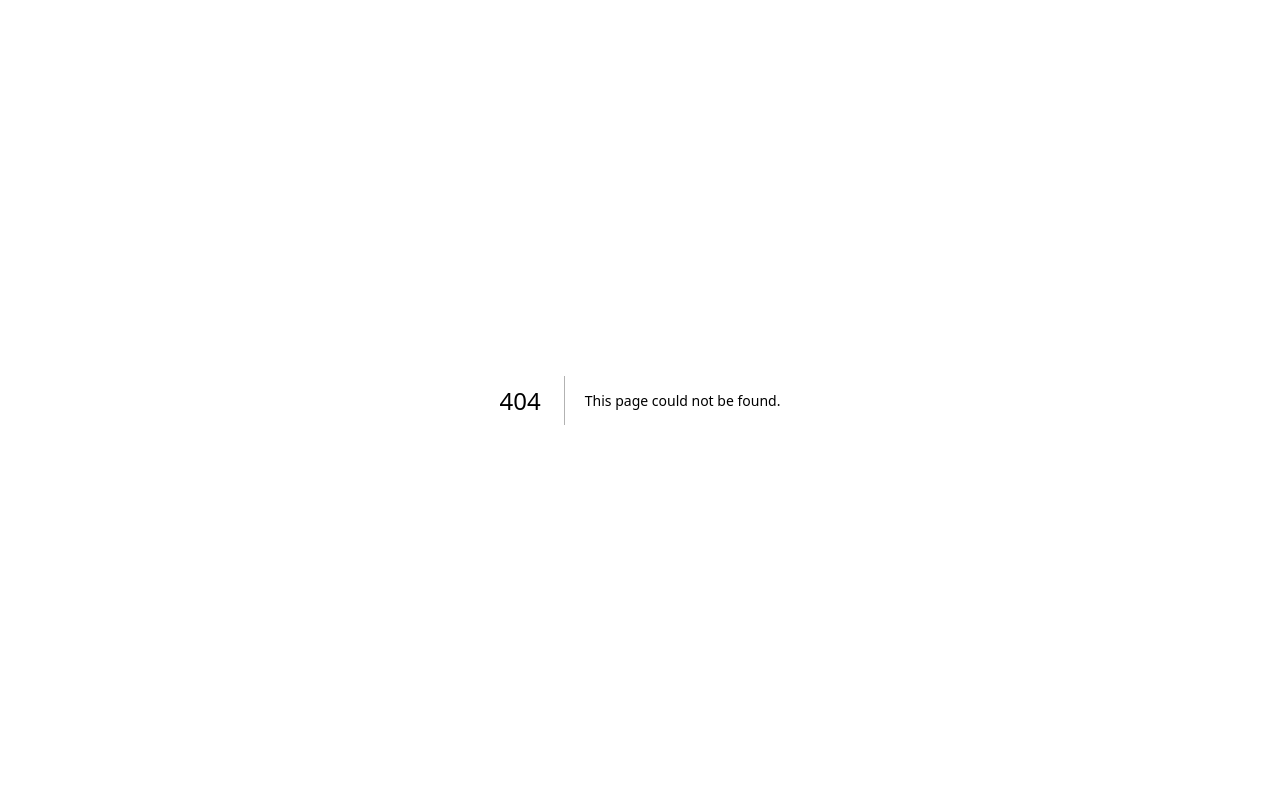
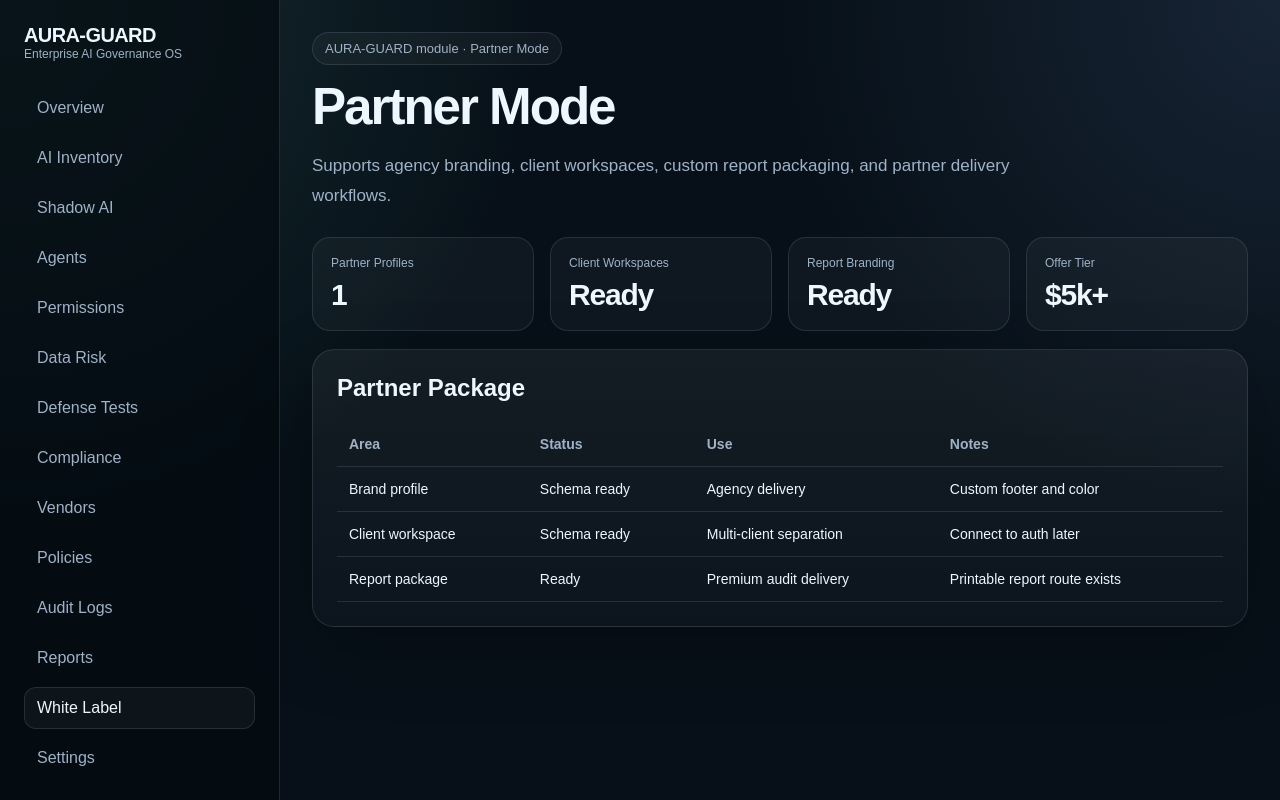
Before and after one commit to bisniskhusus019-hub/aura-guard-enterprise-os, a Next.js app: page /dashboard/white-label in a window 1280 px wide. Before the commit this address had no page. Built offline with nearby package versions, Linux system fonts and the light colour scheme.

Commit message:
Add partner mode dashboard page

```diff
--- /dev/null
+++ b/app/dashboard/white-label/page.tsx
@@ -0,0 +1,30 @@
+import { DashboardShell } from "@/components/dashboard-shell";
+
+export default function PartnerModePage() {
+  return (
+    <DashboardShell activeHref="/dashboard/white-label">
+      <div>
+        <div className="badge">AURA-GUARD module · Partner Mode</div>
+        <h1 className="section-title" style={{ marginTop: 16 }}>Partner Mode</h1>
+        <p className="section-copy">Supports agency branding, client workspaces, custom report packaging, and partner delivery workflows.</p>
+        <div className="metric-grid" style={{ marginTop: 26, marginBottom: 18 }}>
+          <div className="metric-card"><div className="metric-label">Partner Profiles</div><div className="metric-value">1</div></div>
+          <div className="metric-card"><div className="metric-label">Client Workspaces</div><div className="metric-value">Ready</div></div>
+          <div className="metric-card"><div className="metric-label">Report Branding</div><div className="metric-value">Ready</div></div>
+          <div className="metric-card"><div className="metric-label">Offer Tier</div><div className="metric-value">$5k+</div></div>
+        </div>
+        <div className="card" style={{ padding: 24 }}>
+          <h2 style={{ marginTop: 0 }}>Partner Package</h2>
+          <table>
+            <thead><tr><th>Area</th><th>Status</th><th>Use</th><th>Notes</th></tr></thead>
+            <tbody>
+              <tr><td>Brand profile</td><td>Schema ready</td><td>Agency delivery</td><td>Custom footer and color</td></tr>
+              <tr><td>Client workspace</td><td>Schema ready</td><td>Multi-client separation</td><td>Connect to auth later</td></tr>
+              <tr><td>Report package</td><td>Ready</td><td>Premium audit delivery</td><td>Printable report route exists</td></tr>
+            </tbody>
+          </table>
+        </div>
+      </div>
+    </DashboardShell>
+  );
+}
```
